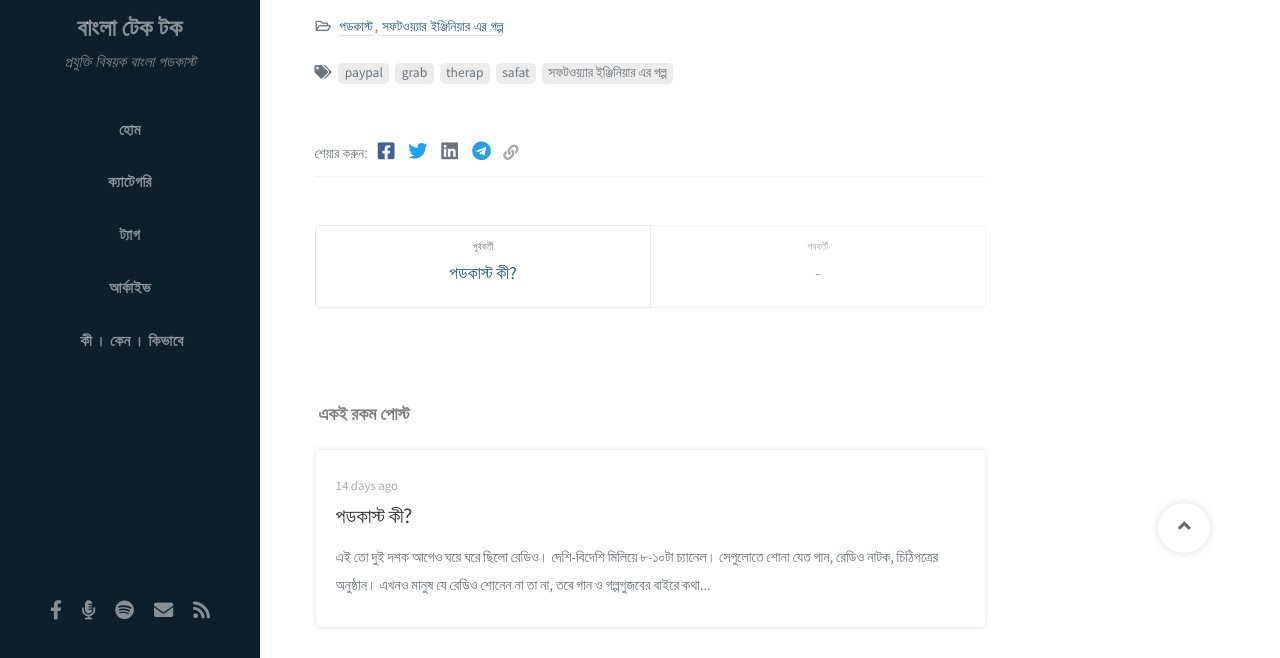
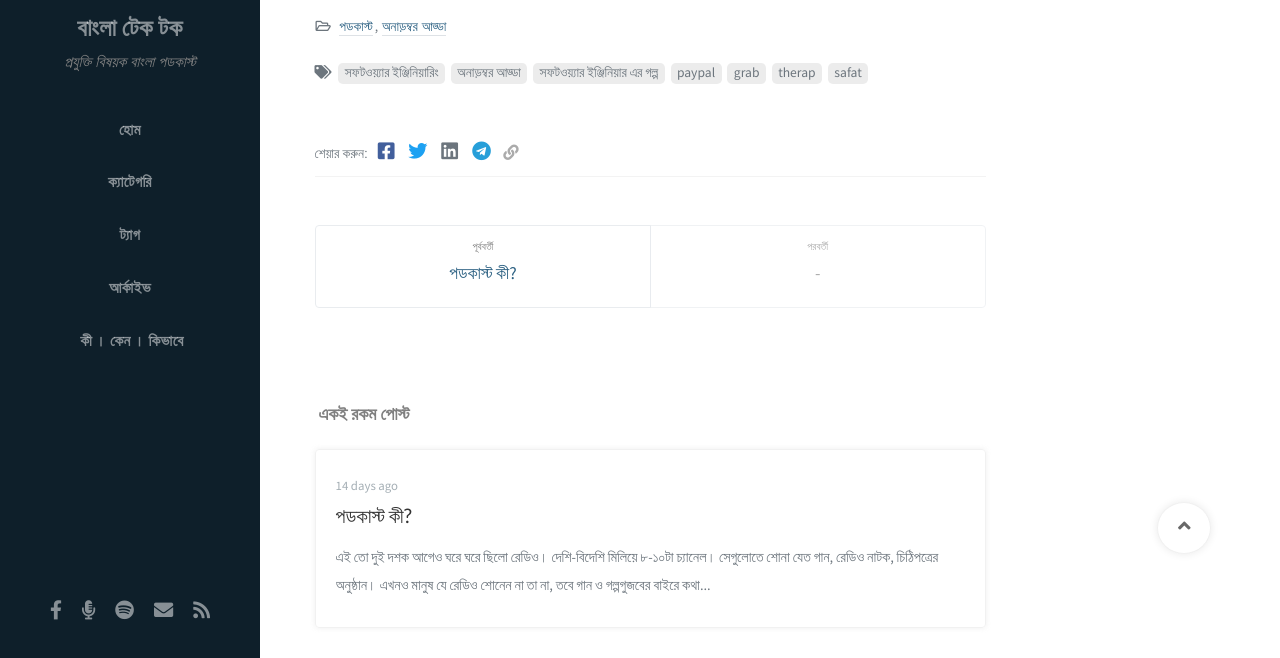
Before and after one commit to bangla-tech-talk/banglatechtalk-com, a Jekyll site: the page built from _posts/2020-08-03-e-001-safat.md, in a window 1280 px wide and 900 px high, scrolled down 1074 px, cut to the strip 242-900 px from the top of the window. Built offline with Jekyll 4.4.1, drawn with Linux system fonts in a browser that asks for light colours; nearby versions of some CDN libraries; some web fonts are replaced; comment, search, counter and statistics services are not loaded; some of the changed text lies outside the part shown.

Commit message:
Updated e001 description

```diff
--- a/_posts/2020-08-03-e-001-safat.md
+++ b/_posts/2020-08-03-e-001-safat.md
@@ -1,9 +1,10 @@
 ---
 title: সফটওয়্যার ইঞ্জিনিয়ার এর গল্প - M Shakhawat Hossain Safat (Software Engineer, PayPal)
 author: Saiful Islam
+author_url: 'https://saiful.io/'
 date: 2020-08-03 09:00:00 +0600
-categories: [পডকাস্ট, সফটওয়্যার ইঞ্জিনিয়ার এর গল্প]
-tags: [paypal, grab, therap, safat, সফটওয়্যার ইঞ্জিনিয়ার এর গল্প]
+categories: [পডকাস্ট, অনাড়ম্বর আড্ডা]
+tags: [সফটওয়্যার ইঞ্জিনিয়ারিং, অনাড়ম্বর আড্ডা, সফটওয়্যার ইঞ্জিনিয়ার এর গল্প, paypal, grab, therap, safat]
 
 embeded_url: "https://castbox.fm/app/castbox/player/id3149130/id293895491?v=8.22.11&autoplay=0&hide_list=1"
 
```
